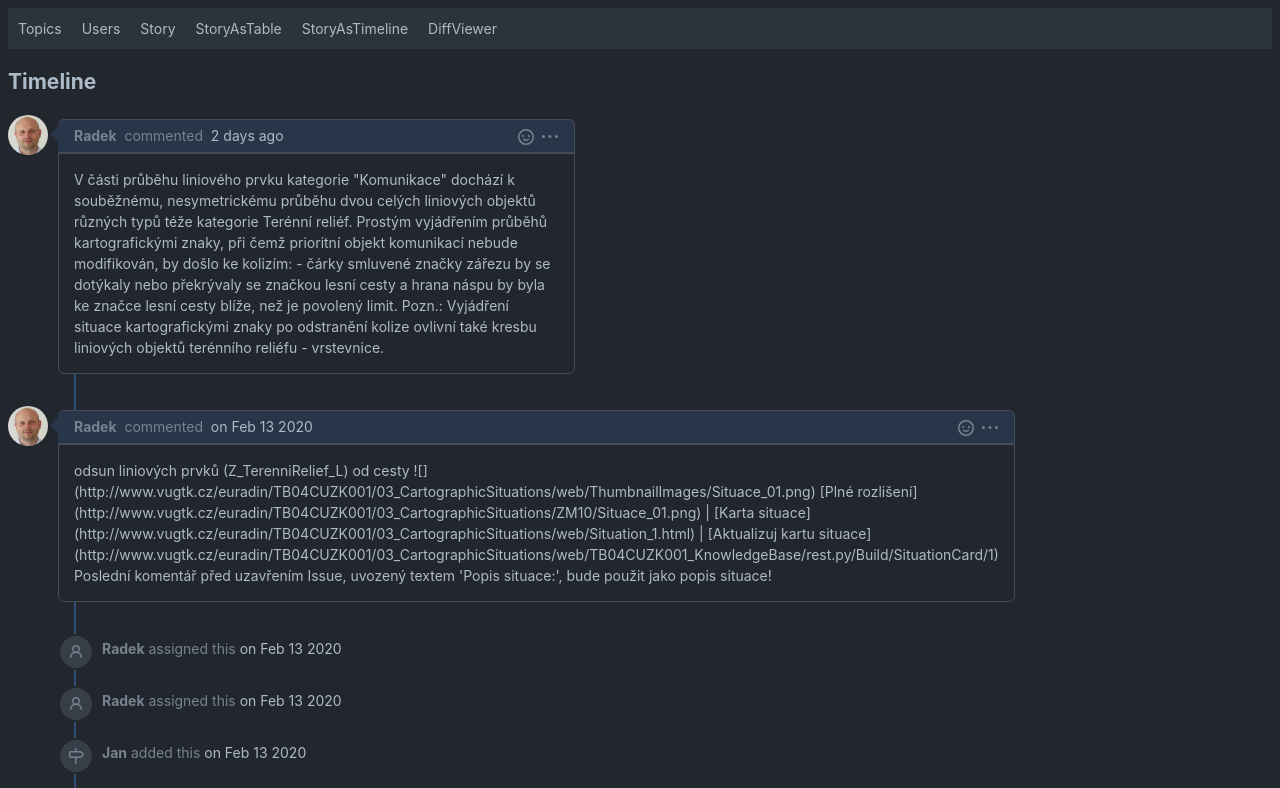
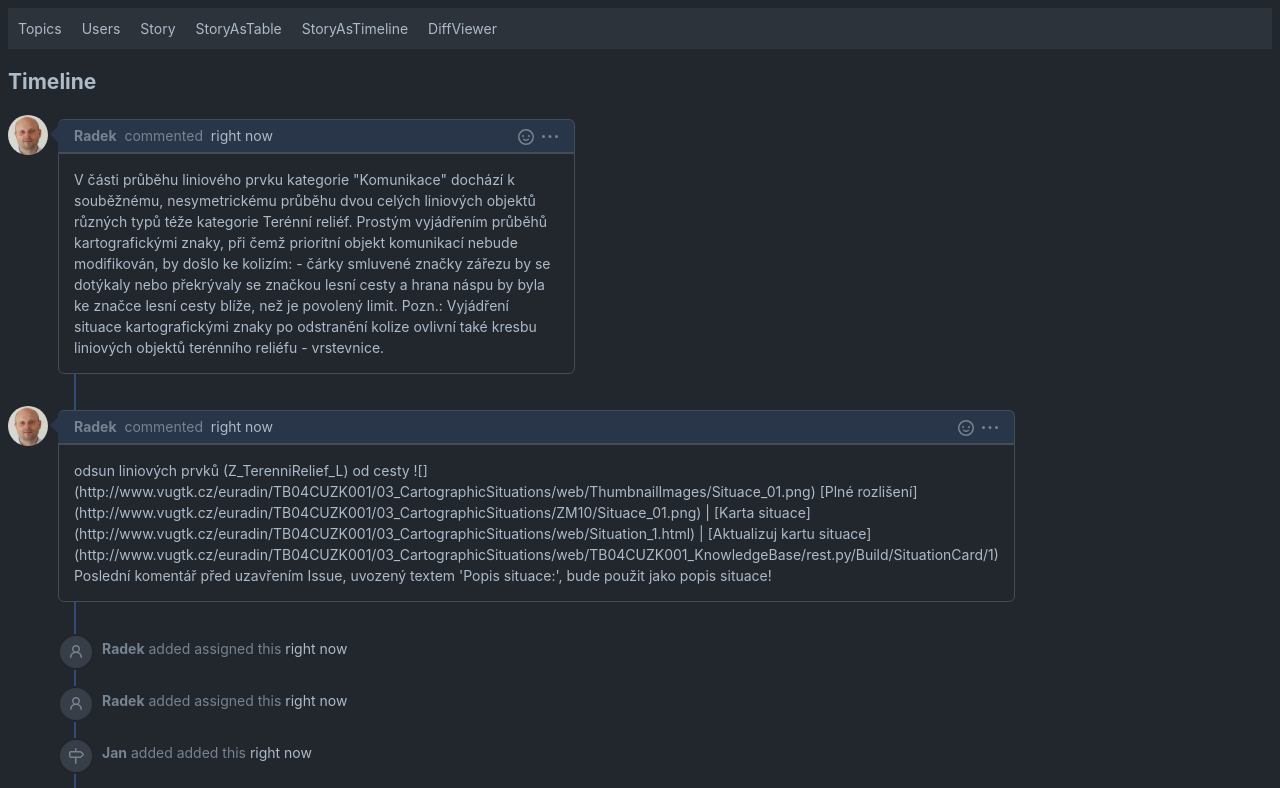
Before and after one commit to raugustyn/KnowledgeBase, a React (Create React App) app: page /StoryAsTimeline in a window 1280 px wide. Shown: the top 788 px of the page. Built offline with nearby package versions, Linux system fonts and the light colour scheme.

Commit message:
Working...

```diff
--- a/src/Routes.js
+++ b/src/Routes.js
@@ -1,3 +1,5 @@
+import {Issue} from "./data"
+
 export const ISSUES_ROUTE = '/Issues/'
 export const TOPICS_ROUTE = '/Topics/'
 
--- a/src/components/Story/TableView.js
+++ b/src/components/Story/TableView.js
@@ -30,6 +30,7 @@ export default function TableView(props) {
                             <TableCell>Type</TableCell>
                             <TableCell>Time</TableCell>
                             <TableCell>Originator</TableCell>
+                            <TableCell>Name</TableCell>
                             <TableCell>Content</TableCell>
                         </TableRow>
                     </TableHead>
@@ -42,6 +43,7 @@ export default function TableView(props) {
                                     <TableCell>{storyItem.itemType.caption}</TableCell>
                                     <TableCell component="th" scope="row">{storyItem.timestamp}</TableCell>
                                     <TableCell><UserLink userName={storyItem.originator} /></TableCell>
+                                    <TableCell>{storyItem.name}</TableCell>
                                     <TableCell>{itemDesc(storyItem)}</TableCell>
                                 </TableRow>
                             )
--- a/src/components/StoryItem/TimeLineRow.js
+++ b/src/components/StoryItem/TimeLineRow.js
@@ -73,9 +73,10 @@ class TimeLineRow extends Component {
                         itemDetails = renderers.buildComponent(storyItem, {})
                         break
                     default:
+                        itemDetails = storyItem.name + '=' + String(storyItem.value)
                         break
                 }
-                processDescription = processDescription || storyItem.itemType ? storyItem.itemType.message : ''
+                processDescription = processDescription || storyItem.itemType ? 'added ' + storyItem.itemType.message : ''
                 content = (
                     <Fragment>
                         {storyItem.itemType && storyItem.itemType.icon ?
--- a/src/components/Topics/TopicCard.js
+++ b/src/components/Topics/TopicCard.js
@@ -2,6 +2,7 @@ import React, {Component} from 'react';
 import Card from '@mui/material/Card';
 import CardHeader from '@mui/material/CardHeader';
 import CardMedia from '@mui/material/CardMedia';
+import {CardActionArea} from "@mui/material"
 import Avatar from '@mui/material/Avatar';
 import {red} from '@mui/material/colors'
 import {Issue, users} from "../../data"
@@ -13,6 +14,7 @@ import {BsTable} from "react-icons/bs";
 import addRenderer from "../ListView/Renderer"
 import {composeTimestampLabel} from "../timestamp"
 import IssueLink from "../StoryItem/IssueLink"
+import {getIssueRoute} from "../../Routes"
 
 class TopicCard extends Component {
 
@@ -55,8 +57,10 @@ class TopicCard extends Component {
         }
         return (
             <Card sx={{maxWidth: 345}}>
-                <CardHeader avatar={avatar} title={title} subheader={subHeader} />
-                {previewImage}
+                <CardActionArea href={getIssueRoute(topic.uid)}>
+                    <CardHeader avatar={avatar} title={title} subheader={subHeader} />
+                    {previewImage}
+                </CardActionArea>
             </Card>
         )
     }
--- a/src/components/Topics/TopicView.js
+++ b/src/components/Topics/TopicView.js
@@ -7,7 +7,9 @@ import './TopicView.css'
 import UserLink from "../Users/UserLink"
 import {composeTimestampLabel} from "../timestamp"
 
-function withParams(Component) { return props => <Component {...props} params={useParams()} /> }
+function withParams(Component) {
+    return props => <Component {...props} params={useParams()}/>
+}
 
 class TopicView extends Component {
 
@@ -18,27 +20,24 @@ class TopicView extends Component {
             issue = getIssueById(issueId)
         }
         if (issue) {
-           const openItem = issue.getOpenItem()
-            console.log(openItem)
-
+            const openItem = issue.getOpenItem()
             return (
                 <div>
                     <div className="Summary">
                         <h1>{' ' + issue.name || ''} #{issue.uid} {issue.constructor.name}</h1>
-                        { issue.getCloseItem() ? <span className='close-badge closed-chip'>{ISSUE_TYPES.CLOSE.icon}&nbsp;Closed</span> : null}
+                        {issue.getCloseItem() ? <span className='close-badge closed-chip'>{ISSUE_TYPES.CLOSE.icon}&nbsp;Closed</span> : null}
                         &nbsp;
-                        {openItem ? <UserLink userName={openItem.originator} /> + '&nbsp;' : null }
+                        {openItem ? <UserLink userName={openItem.originator}/> : null}&nbsp;
                         {openItem != null ? 'opened this topic ' + composeTimestampLabel(openItem.timestamp) : 'was closed ' + composeTimestampLabel(issue.closedat)}&nbsp;
                     </div>
                     <div>
-                        { issue.description || '' }
-                        <TimelineView story={issue.story} />
+                        {issue.description || ''}
+                        <TimelineView story={issue.story}/>
                         <TableView story={issue.story}/>
                     </div>
                 </div>
             )
-        }
-        else {
+        } else {
             return <p>Issue: null</p>
         }
 
--- a/src/components/Users/UserCard.js
+++ b/src/components/Users/UserCard.js
@@ -2,11 +2,15 @@ import React, {Component} from 'react'
 import {useParams} from "react-router-dom"
 import Card from '@mui/material/Card'
 import CardHeader from '@mui/material/CardHeader'
+import {CardActionArea} from "@mui/material"
 import Avatar from '@mui/material/Avatar'
 import {red} from '@mui/material/colors'
 import {users} from '../../data'
 import addRenderer from "../ListView/Renderer"
 import {User} from "../../data/User"
+import {FcTimeline} from "react-icons/fc"
+import IconButton from '@mui/material/IconButton'
+import {getIssueRoute} from "../../Routes";
 
 function withParams(Component) {
     return props => <Component {...props} params={useParams()}/>
@@ -23,6 +27,13 @@ class UserCard extends Component {
                                     {user.getInitials()}
                                 </Avatar>
                             }
+                            action={
+
+                                <IconButton aria-label="settings" href={getIssueRoute(user.uid)}>
+                                    <FcTimeline />
+                                </IconButton>
+
+                            }
                             title={user.getFullName()}
                             subheader={[user.name, (user.nick ? ' nicked ' + user.nick : '')].join(' ')}
                         />
@@ -30,7 +41,7 @@ class UserCard extends Component {
             return (
                 <Card sx={{minWidth: 275}}>
                     {isClicable ?
-                        <a href={'/Users/' + user.name}>{cardHeader}</a>
+                        <CardActionArea href={'/Users/' + user.name}>{cardHeader}</CardActionArea>
                         :
                         cardHeader
                     }
--- a/src/components/Users/UserLink.js
+++ b/src/components/Users/UserLink.js
@@ -12,7 +12,6 @@ class UserLink extends Component {
 
     render() {
         let user = this.props.user ? this.props.user : users.findUser(this.props.userName, false)
-        console.log(this.props, user)
         if (user) {
             const displayType = this.props.displayType || USER_DISPLAY_TYPE.DT_SHORTNAME
             let userName = ''
--- a/src/components/timestamp.js
+++ b/src/components/timestamp.js
@@ -1,9 +1,23 @@
+export function valueToMsg(value, label, tail, allowEmpty) {
+    console.log(value, label, tail, allowEmpty, value + label + tail)
+    if (value > 0) {
+        console.log(value)
+        return (value == 1 ? value + label : value + label + tail)
+    }
+    return (allowEmpty ? '' : 'right now')
+}
+
 export const composeTimestampLabel = (timestamp) => {
     if (timestamp) {
         const daysDiff = (Date.now() - timestamp)/(1000*3600*24)
 
+        if (Math.floor(daysDiff*24*60)) {
+            return 'right now'
+        }
         if (daysDiff < 1.0) {
-            return 'at '
+            const hours = Math.floor(daysDiff*24)
+            const minutes = Math.floor((daysDiff*24-hours)*60)
+            return [valueToMsg(hours, ' hour', 's', true), valueToMsg(minutes, ' minut', 'es', false), ' ago'].filter(value => value !== '').join(' ')
         }
 
         if (daysDiff > 30) {
--- a/src/data/IssueTypes.js
+++ b/src/data/IssueTypes.js
@@ -2,11 +2,20 @@ import React from "react";
 import {BiImage} from "react-icons/bi"
 import { MdOutlineTopic } from "react-icons/md";
 import {HiOutlineCollection} from "react-icons/hi"
+import FaceIcon from '@mui/icons-material/Face';
+import BadgeIcon from '@mui/icons-material/Badge'
+import DnsIcon from '@mui/icons-material/Dns'
+import AltRouteIcon from '@mui/icons-material/AltRoute'
 
 const createIssueType = (caption, message = '', icon = null) => ({caption, message, icon})
 
 export const ISSUE_TYPES = {
+    AVATARIMAGE: createIssueType('Avatar Image', 'avatar image', <FaceIcon />),
+    FIRSTNAME: createIssueType('First Name', 'first name', <DnsIcon />),
+    LASTNAME: createIssueType('Last Name', 'last name', <BadgeIcon />),
+    OTHER: createIssueType('Other', 'other issue', <AltRouteIcon />),
     TOPIC: createIssueType('Topic', '', <MdOutlineTopic />),
+    USER: createIssueType('User'),
     OPEN: createIssueType('Open Issue'),
     CLOSE: createIssueType('Close Issue', 'closed this', <svg aria-hidden="true" height="16" viewBox="0 0 16 16" version="1.1" width="16" data-view-component="true" className="octicon octicon-issue-closed color-fg-inherit"><path d="M11.28 6.78a.75.75 0 00-1.06-1.06L7.25 8.69 5.78 7.22a.75.75 0 00-1.06 1.06l2 2a.75.75 0 001.06 0l3.5-3.5z"></path><path fillRule="evenodd" d="M16 8A8 8 0 110 8a8 8 0 0116 0zm-1.5 0a6.5 6.5 0 11-13 0 6.5 6.5 0 0113 0z"></path></svg>),
     COMMENT: createIssueType('Comment'),
--- a/src/data/User.js
+++ b/src/data/User.js
@@ -1,9 +1,16 @@
 import { GROUP_TYPE } from "./index"
+import Issue from "./Issue"
+import {ISSUE_TYPES} from "./index"
 
-export class User {
+export class User extends Issue {
 
     constructor(name, firstName='', lastName='', avatarImage='', nick = '') {
-        this.name = name
+        super(ISSUE_TYPES.USER, Date.now(), 'raugustyn', name, null, [
+            new Issue(ISSUE_TYPES.AVATARIMAGE, Date.now(), 'raugustyn', 'avatarImage', avatarImage),
+            new Issue(ISSUE_TYPES.FIRSTNAME, Date.now(), 'raugustyn', 'firstName', firstName),
+            new Issue(ISSUE_TYPES.LASTNAME, Date.now(), 'raugustyn', 'lastName', lastName),
+            new Issue(ISSUE_TYPES.OTHER, Date.now(), 'raugustyn', 'nick', nick)
+        ].filter(item => item.value))
         this.avatarImage = avatarImage
         this.firstName = firstName
         this.lastName = lastName
```
